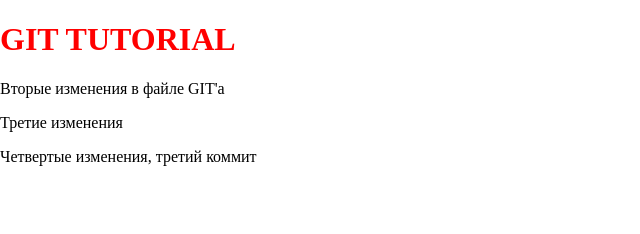
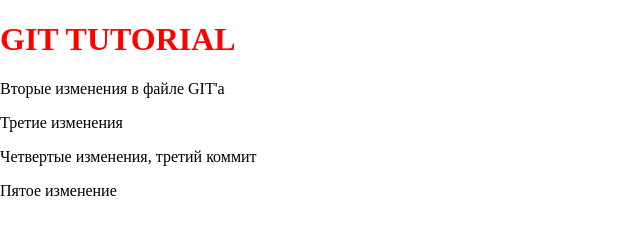
Before and after one commit to DmitryKvant/gtitest, a plain HTML site: page index.html in a window 1280 px wide. Shown: the whole page, without its empty margins (0-640 px from the left). Drawn offline with Linux system fonts and the light colour scheme.

Commit message:
five commit

```diff
--- a/index.html
+++ b/index.html
@@ -9,6 +9,7 @@
 	<p>Вторые изменения в файле GIT'a</p>
 	<p>Третие изменения</p>
 	<p>Четвертые изменения, третий коммит</p>
+	<p>Пятое изменение</p>
 
 </body>
 </html>
```
